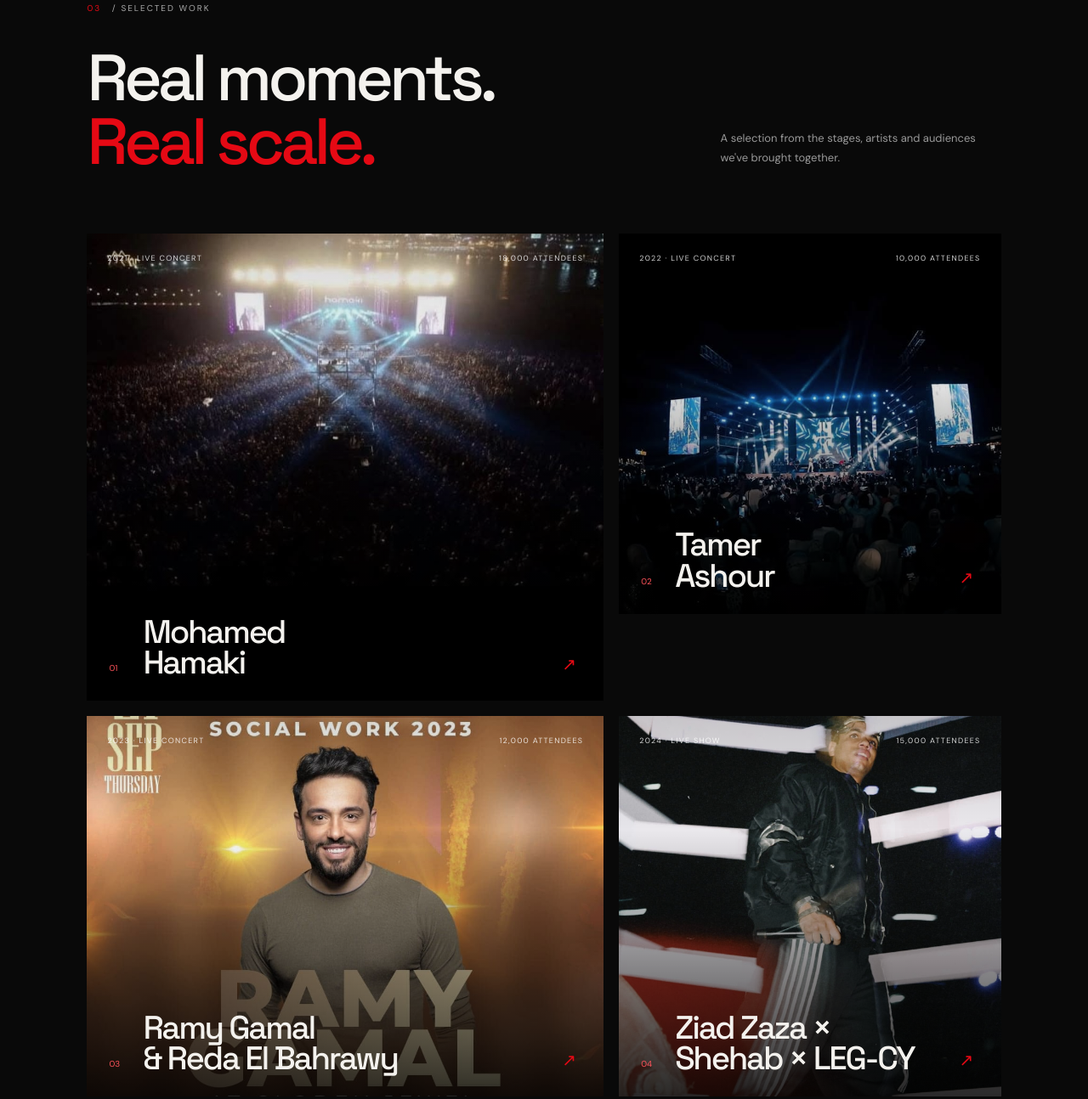
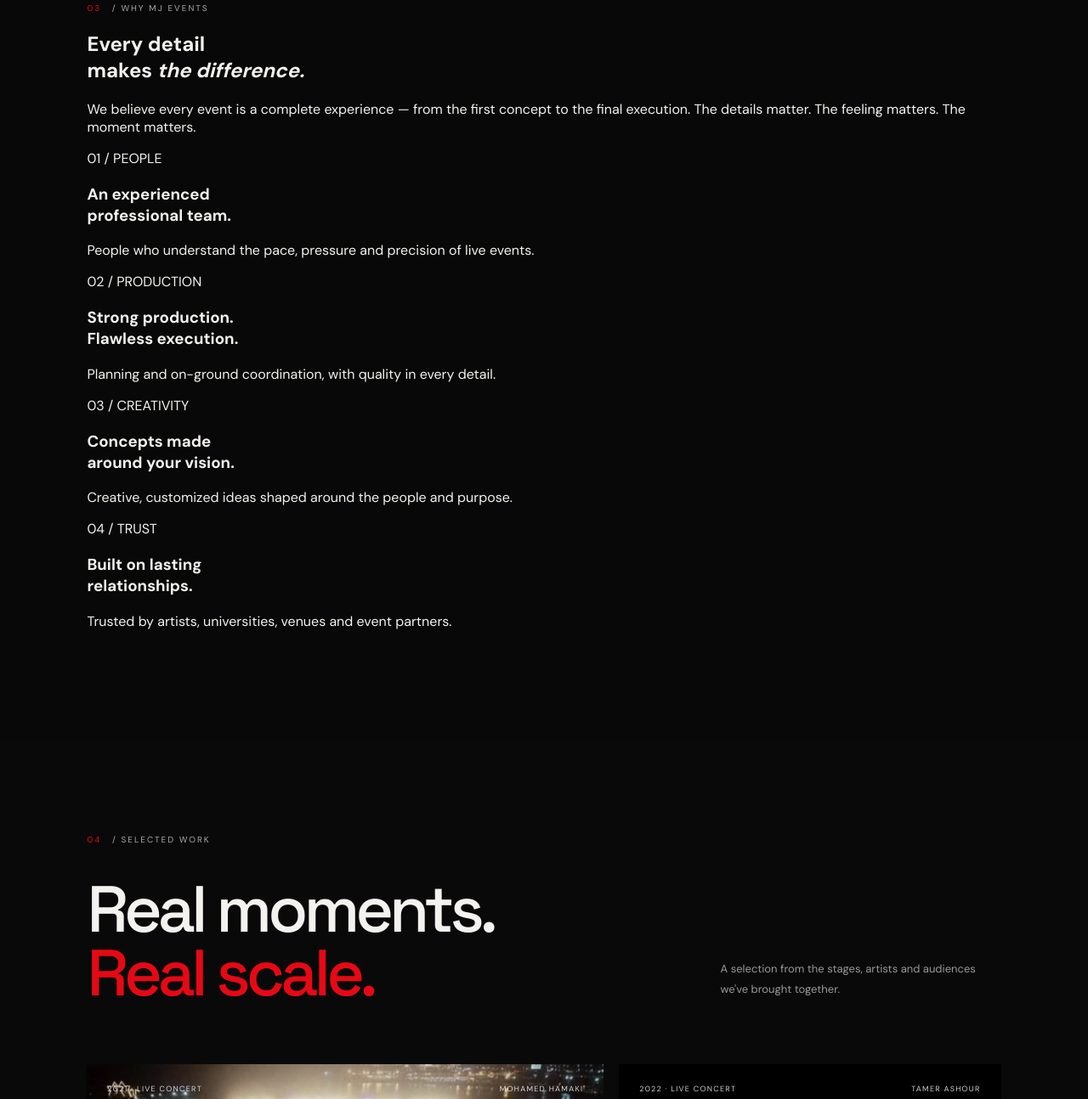
Before and after one commit to v4j7m4mpfr-boop/mj-events-website, a plain HTML site: page index.html in a window 1280 px wide. Shown: the part 2971-4265 px from the top of the page at 85% size. Drawn offline with Linux system fonts and the light colour scheme.

Commit message:
Add MJ philosophy and remove unverified event attendance figures

```diff
--- a/index.html
+++ b/index.html
@@ -90,10 +90,19 @@
         </div>
       </section>
 
+      <section class="philosophy-section section-pad" id="philosophy">
+<div class="section-kicker"><span>03</span> / WHY MJ EVENTS</div>
+<div class="philosophy-head"><h2>Every detail<br>makes <em>the difference.</em></h2><p>We believe every event is a complete experience — from the first concept to the final execution. The details matter. The feeling matters. The moment matters.</p></div>
+<div class="philosophy-grid">
+<article><span>01 / PEOPLE</span><h3>An experienced<br>professional team.</h3><p>People who understand the pace, pressure and precision of live events.</p></article>
+<article><span>02 / PRODUCTION</span><h3>Strong production.<br>Flawless execution.</h3><p>Planning and on-ground coordination, with quality in every detail.</p></article>
+<article><span>03 / CREATIVITY</span><h3>Concepts made<br>around your vision.</h3><p>Creative, customized ideas shaped around the people and purpose.</p></article>
+<article><span>04 / TRUST</span><h3>Built on lasting<br>relationships.</h3><p>Trusted by artists, universities, venues and event partners.</p></article>
+</div></section>
       <section class="work-section section-pad" id="work">
         <div class="work-heading">
           <div>
-            <div class="section-kicker"><span>03</span> / SELECTED WORK</div>
+            <div class="section-kicker"><span>04</span> / SELECTED WORK</div>
             <h2>Real moments.<br><em>Real scale.</em></h2>
           </div>
           <p>A selection from the stages, artists and audiences we've brought together.</p>
@@ -101,22 +110,22 @@
         <div class="events-grid">
           <a class="event-card event-large" href="/event.html?event=hamaki-2021">
             <img src="/public/images/hamaki-21%20-2.jpg" alt="Mohamed Hamaki live in 2021" loading="lazy">
-            <div class="event-overlay"></div><div class="event-meta"><span>2021 · LIVE CONCERT</span><span>18,000 ATTENDEES</span></div>
+            <div class="event-overlay"></div><div class="event-meta"><span>2021 · LIVE CONCERT</span><span>MOHAMED HAMAKI</span></div>
             <div class="event-title"><span>01</span><h3>Mohamed<br>Hamaki</h3><b>↗</b></div>
           </a>
           <a class="event-card" href="/event.html?event=tamer-ashour-2022">
             <img src="/public/images/tamerashour-22%203.jpg" alt="Tamer Ashour live in 2022" loading="lazy">
-            <div class="event-overlay"></div><div class="event-meta"><span>2022 · LIVE CONCERT</span><span>10,000 ATTENDEES</span></div>
+            <div class="event-overlay"></div><div class="event-meta"><span>2022 · LIVE CONCERT</span><span>TAMER ASHOUR</span></div>
             <div class="event-title"><span>02</span><h3>Tamer<br>Ashour</h3><b>↗</b></div>
           </a>
           <a class="event-card" href="/event.html?event=ramy-reda-2023">
             <img src="/public/images/redaxramygamal-23%202.jpg" alt="Ramy Gamal and Reda El Bahrawy in 2023" loading="lazy">
-            <div class="event-overlay"></div><div class="event-meta"><span>2023 · LIVE CONCERT</span><span>12,000 ATTENDEES</span></div>
+            <div class="event-overlay"></div><div class="event-meta"><span>2023 · LIVE CONCERT</span><span>RAMY GAMAL × REDA EL BAHRAWY</span></div>
             <div class="event-title"><span>03</span><h3>Ramy Gamal<br>& Reda El Bahrawy</h3><b>↗</b></div>
           </a>
           <a class="event-card" href="/event.html?event=zaza-shehab-2024">
             <img src="/public/images/zaza%20x%20shehab%20x%20legecy%206.jpg" alt="Ziad Zaza, Shehab El Sayed and LEG-CY in 2024" loading="lazy">
-            <div class="event-overlay"></div><div class="event-meta"><span>2024 · LIVE SHOW</span><span>15,000 ATTENDEES</span></div>
+            <div class="event-overlay"></div><div class="event-meta"><span>2024 · LIVE SHOW</span><span>LIVE CONCERT</span></div>
             <div class="event-title"><span>04</span><h3>Ziad Zaza ×<br>Shehab × LEG-CY</h3><b>↗</b></div>
           </a>
           <a class="event-card" href="/event.html?event=tamer-ashour-2024">
@@ -126,7 +135,7 @@
           </a>
           <a class="event-card event-large" href="/event.html?event=ramy-gamal-2025">
             <img src="/public/images/ramygamal%20x%20felo%20-25.jpg" alt="Ramy Gamal live in 2025" loading="lazy">
-            <div class="event-overlay"></div><div class="event-meta"><span>2025 · LIVE CONCERT</span><span>8,000 ATTENDEES</span></div>
+            <div class="event-overlay"></div><div class="event-meta"><span>2025 · LIVE CONCERT</span><span>RAMY GAMAL</span></div>
             <div class="event-title"><span>06</span><h3>Ramy<br>Gamal</h3><b>↗</b></div>
           </a>
         </div>
@@ -136,7 +145,7 @@
       <section class="impact-section" id="impact">
         <div class="impact-backdrop"></div>
         <div class="impact-content section-pad">
-          <div class="section-kicker"><span>04</span> / OUR IMPACT</div>
+          <div class="section-kicker"><span>05</span> / OUR IMPACT</div>
           <h2>Built on trust.<br><em>Measured in moments.</em></h2>
           <div class="stats-grid">
             <div class="stat"><strong>300<span>+</span></strong><p>Successfully delivered events</p></div>
@@ -149,7 +158,7 @@
       </section>
 
       <section class="contact-section section-pad" id="contact">
-        <div class="section-kicker"><span>05</span> / LET'S MAKE IT HAPPEN</div>
+        <div class="section-kicker"><span>06</span> / LET'S MAKE IT HAPPEN</div>
         <div class="contact-inner">
           <h2>WHAT'S YOUR<br>NEXT <em>BIG MOMENT?</em></h2>
           <p>Tell us what you're planning. We'll bring the people, the production and the energy to make it real.</p>
```
